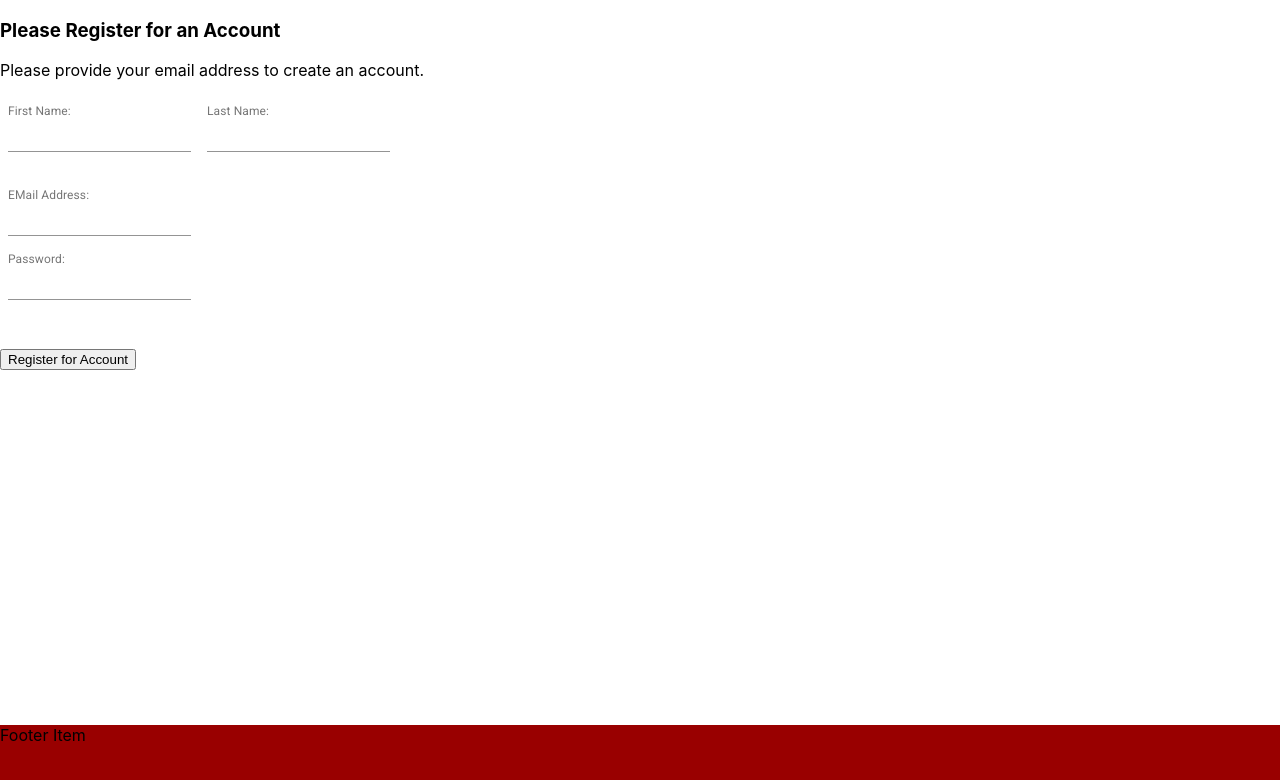
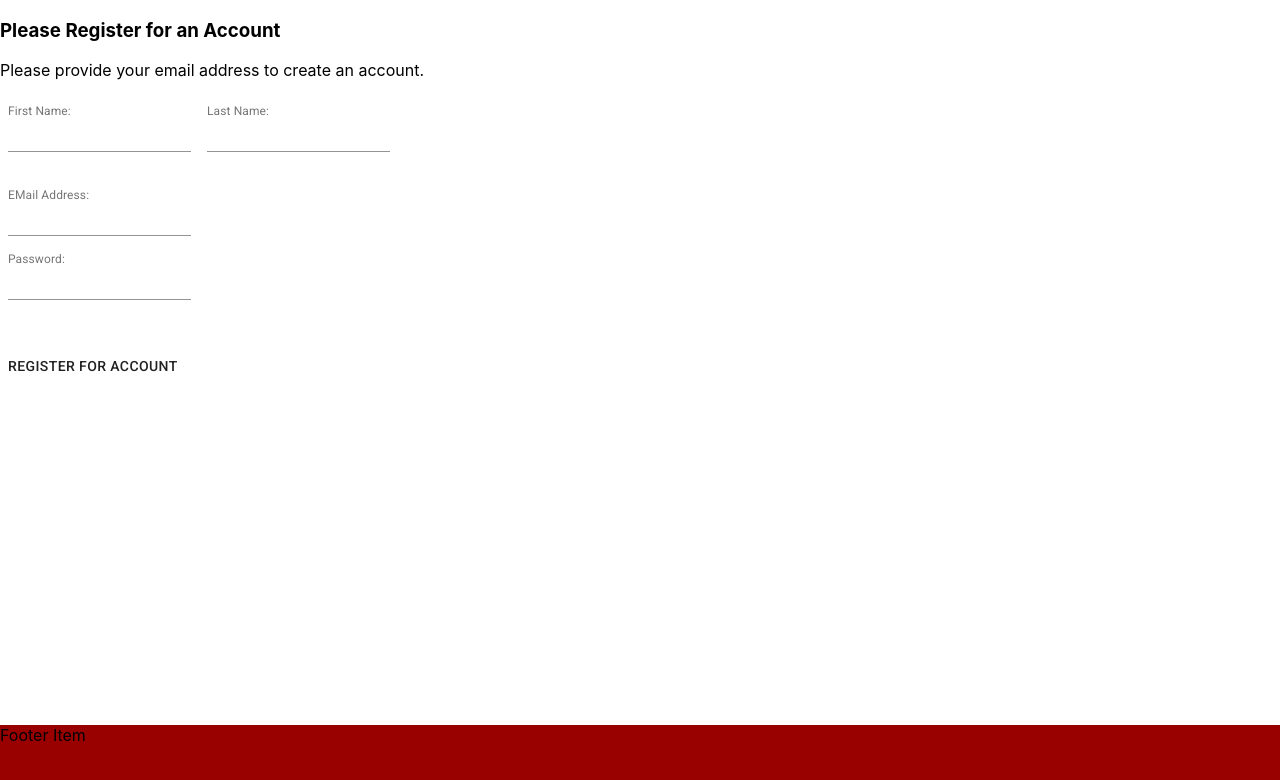
Before and after one commit to FixedCroissant/hr_staff_app, a React (Create React App) app in the folder client/: page /register in a window 1280 px wide. Shown: the top 780 px of the page. Built offline with nearby package versions, Linux system fonts and the light colour scheme.

Commit message:
chore: adjust registration page to use correct input name

```diff
--- a/client/src/pages/RegisterPage.js
+++ b/client/src/pages/RegisterPage.js
@@ -1,5 +1,6 @@
 import React, { Component } from 'react';
 import Sidebar from '../components/Sidebar';
+import Button from "@material-ui/core/Button";
 
 //Not using yet.
 //import HRCreateFormComponent from '../components/HRCreateFormComponent';
@@ -9,12 +10,13 @@ import TextField from '@material-ui/core/TextField';
 
 import FooterBasePage from '../layout/FooterBasePage';
 
+
 class RegisterPage extends Component {
   // Initialize the state
   constructor(props){
     super(props);
     this.state = {
-      newRequest: {emailaddress:'',password:''}
+      newRequest: {firstname:'',lastname:'',email:'',password:''}
     }
   }
 
@@ -42,13 +44,8 @@ class RegisterPage extends Component {
           const errors = {};
 
           //Show required values.
-          if(!values.hrpartnername){
-              errors.hrpartnername='Required';
-          }
-          if(!values.hrrequestorfirstname || !values.hrrequestorlastname ){
-              errors.hrrequestorfirstname='Required';
-              errors.hrrequestorlastname='Required';
-
+          if(!values.email){
+              errors.email='Required';
           }
           return errors;
         }}
@@ -68,7 +65,7 @@ class RegisterPage extends Component {
                     body:JSON.stringify(values)
                 })
                 .then(res=>console.log(res));
-                //.then(res => res.json());
+
         }}
 
         //Handle changes.
@@ -135,16 +132,16 @@ class RegisterPage extends Component {
                                         label="EMail Address:"
                                         style={{ margin: 8 }}
                                         margin="normal"
-                                        name="emailaddress"
+                                        name="email"
                                         onChange={handleChange}
                                         onBlur={handleBlur}
-                                        value={values.emailaddress}
+                                        value={values.email}
                                         InputLabelProps={{
                                             shrink: true,
                                         }}
                             />
 
-                            {errors.emailaddress && touched.emailaddress && errors.emailaddress}
+                            {errors.email && touched.email && errors.email}
 
                             <br/>
 
@@ -169,9 +166,7 @@ class RegisterPage extends Component {
                             <br/>
                             <br/>
                             <br/>
-                            <button type="submit" disabled={isSubmitting}>
-                            Register for Account
-                            </button>
+                            <Button type="submit">Register for Account</Button>
           </form>
         )}
       </Formik>
```
